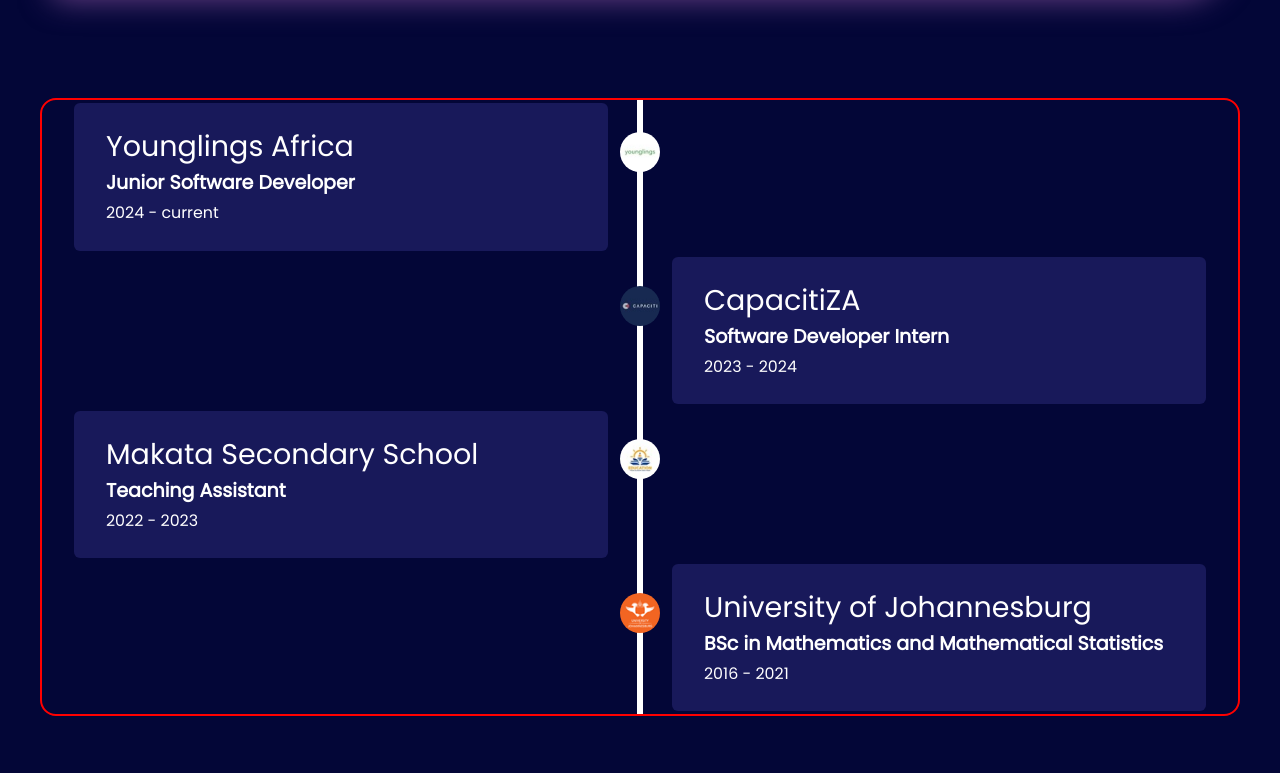
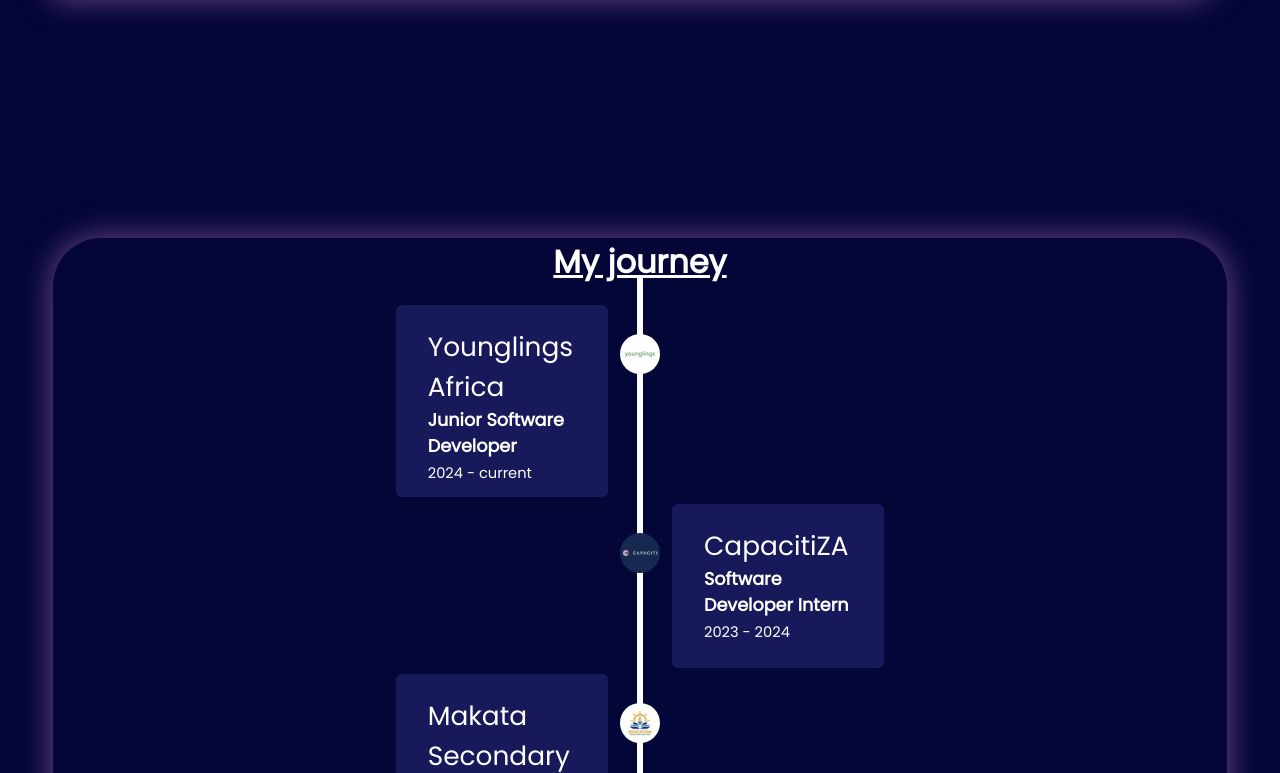
Before and after one commit to libSpace/my-react-portfolio-one, a React (Create React App) app: page / in a window 1280 px wide. Shown: the part 1427-2200 px from the top of the page. Built offline with nearby package versions, Linux system fonts and the light colour scheme.

Commit message:
DOne with my journey for today, to be revisisteed for cleaning and aligning properly

```diff
--- a/src/component/Education.css
+++ b/src/component/Education.css
@@ -1,10 +1,29 @@
+.main-ed-cont{
+    box-shadow: 0 0 2rem rgba(228, 135, 229, 0.5);
+    align-items: center;
+    justify-items: center;
+    margin: 2.5rem;
+    margin-top: 15rem;
+    border-radius: 3rem;
+}
+
+.main-ed-cont .journey{
+    align-items: center;
+    text-align: center;
+    text-decoration: underline;
+    font-size: 2rem;
+}
+
 .timeline {
-    border: red solid 0.125rem; /* 2px converted to rem */
     border-radius: 1rem;
     position: relative;
     max-width: 75rem; /* 1200px converted to rem */
-    margin: 6.25rem auto; /* 100px converted to rem */
+    margin-left: 6.25rem;
+    margin-right: 6.25rem;
+    margin-right: 6.25rem;
+    margin-top: 1rem;
 }
+
 
 .timeline-container {
     padding: 0.2rem 2rem; /* 10px and 50px converted to rem */
@@ -46,7 +65,7 @@
     background: rgba(31, 30, 99, 0.8);
     position: relative;
     border-radius: 0.375rem; /* 6px converted to rem */
-    font-size: 1.19rem; /* 10px converted to rem */
+    font-size: 1.1rem; /* 10px converted to rem */
     cursor: pointer;
     user-select: none;
 
@@ -61,6 +80,7 @@
     border: 2px solid transparent; /* Initial transparent border */
   }
 
+
   .text-box:hover {
     opacity: 1;
     transform: scale(1.1);
@@ -69,6 +89,7 @@
   }
 
   .text-resp {
+    font-size: 0.65rem;
     display: none;
     opacity: 0;
     transform: translateY(-10px);
@@ -125,6 +146,7 @@
     left: 50%;
     margin-left: -3px;
     z-index: -1;
+    transform: translateY(-1.5rem);
     animation: moveline 4s linear forwards;
 }
 
@@ -149,8 +171,15 @@
 }
 
 @media screen and (max-width: 700px) {
+    .main-ed-cont{
+        padding-bottom: 0.01rem;
+        .journey{
+            transform: translateY(2rem);
+        }
+    }
     .timeline{
     margin: 50px auto;
+
     }
     .timeline::after{
         left: 31px;
@@ -159,6 +188,7 @@
         width: 100%;
         padding-left: 50px;
         padding-right: 15px;
+        /* border: red solid 2px; */
     }
     .text-box{
         font-size: 11px;
--- a/src/component/Education.js
+++ b/src/component/Education.js
@@ -7,7 +7,8 @@
 
 export default function Education() {
   return (
-
+    <div className='main-ed-cont'>
+        <h1 className='journey'>My journey</h1>
       <div className='timeline'>
         <div className='timeline-container left-container'>
           <img src={younglings}  alt='younglings logo'/>
@@ -78,5 +79,6 @@
         </div>
 
       </div>
+    </div>
   )
 }
--- a/src/index.css
+++ b/src/index.css
@@ -4,6 +4,19 @@
   font-family: "Poppins", sans-serif;
   margin: 0;
   box-sizing: border-box;
+  scroll-behavior: smooth;
+  animation: smoothScroll 1s ease-in-out;
+}
+/* Define the animation */
+@keyframes smoothScroll {
+  0% {
+    opacity: 0.4;
+    transform: translateY(20px);
+  }
+  100% {
+    opacity: 1;
+    transform: translateY(0);
+  }
 }
 
 body {
```
